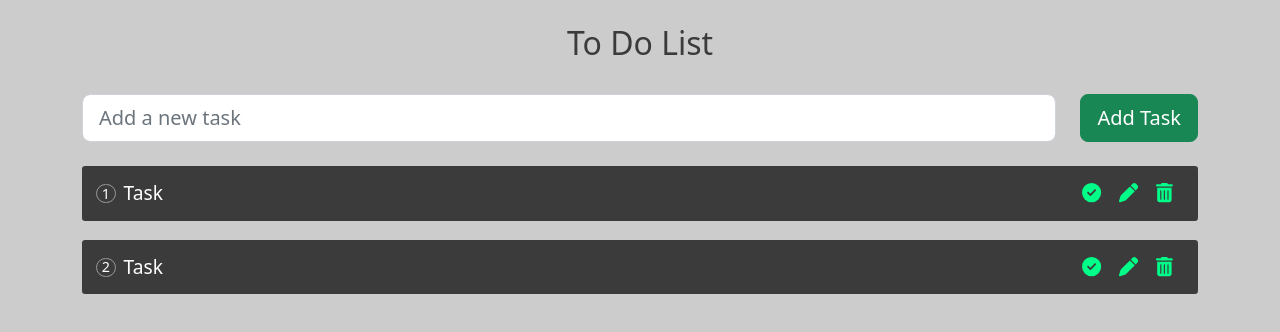
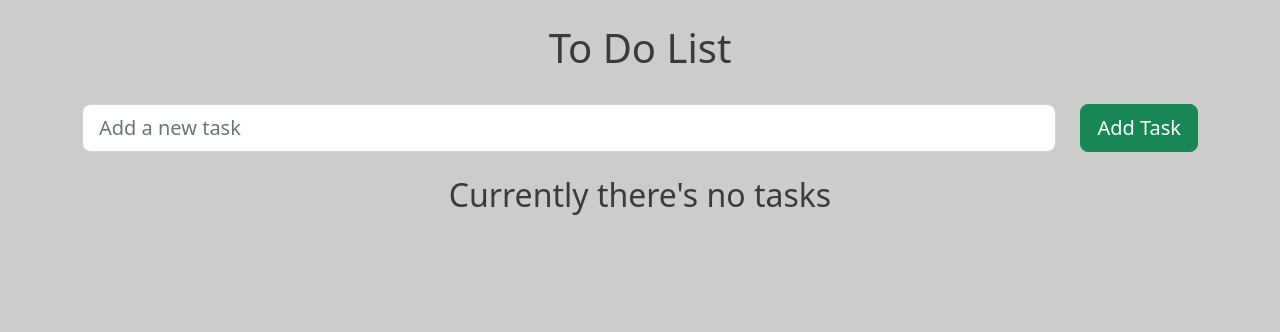
Before and after one commit to LucianoCerullo77/projectReactToDo, a React (Create React App) app: page / in a window 1280 px wide. Shown: the top 332 px of the page. Built offline with nearby package versions, Linux system fonts and the light colour scheme.

Commit message:
cancel Update maded, app running as it should

```diff
--- a/src/App.css
+++ b/src/App.css
@@ -13,7 +13,7 @@ body {
   text-align: center;
 }
 
-h2 {
+h1, h2 {
   color: rgb(59, 59, 59);
   text-align: center;
 }
--- a/src/App.js
+++ b/src/App.js
@@ -8,10 +8,7 @@ import './App.css';
 function App() {
 
   // Task State
-  const [toDo,setToDo] = useState([
-    {"id": 1, "title" : " Task", "status": false},
-    {"id": 2, "title" : " Task", "status": false}
-  ])
+  const [toDo,setToDo] = useState([])
 
   // Temp State
   const [newTask, setNewTask] = useState('');
@@ -22,7 +19,10 @@ function App() {
     e.preventDefault()
     if(newTask){
       let num = toDo.length + 1
-      let newEntry = {id : num , title : newTask, status: false}
+      let newEntry =
+      {id : num ,
+      title : newTask,
+      status: false}
       setToDo([...toDo, newEntry])
       setNewTask('')
     }
@@ -73,7 +73,7 @@ function App() {
   return (
     <div className="container App">
     <br/>
-    <h2>To Do List</h2>
+    <h1>To Do List</h1>
     <br/>
 
     {/* Update task*/}
@@ -92,7 +92,10 @@ function App() {
       className="btn btn-lg btn-success mr-20"
       onClick={updateTask}
       >Update Task</button>
-      <button className="btn btn-lg btn-danger">Cancel</button>
+      <button
+      className="btn btn-lg btn-danger"
+      onClick={cancelUpdate}
+      >Cancel</button>
     </div>
     </div>
     <br/>
@@ -116,7 +119,7 @@ function App() {
     </>
     )}
 
-    {toDo && toDo.length ? '' : "No task . . ." }
+    {toDo && toDo.length ? '' : <h2>Currently there's no tasks</h2> }
 
     {toDo && toDo
     .sort((a,b) => a.id > b.id ? 1 : -1)
```
